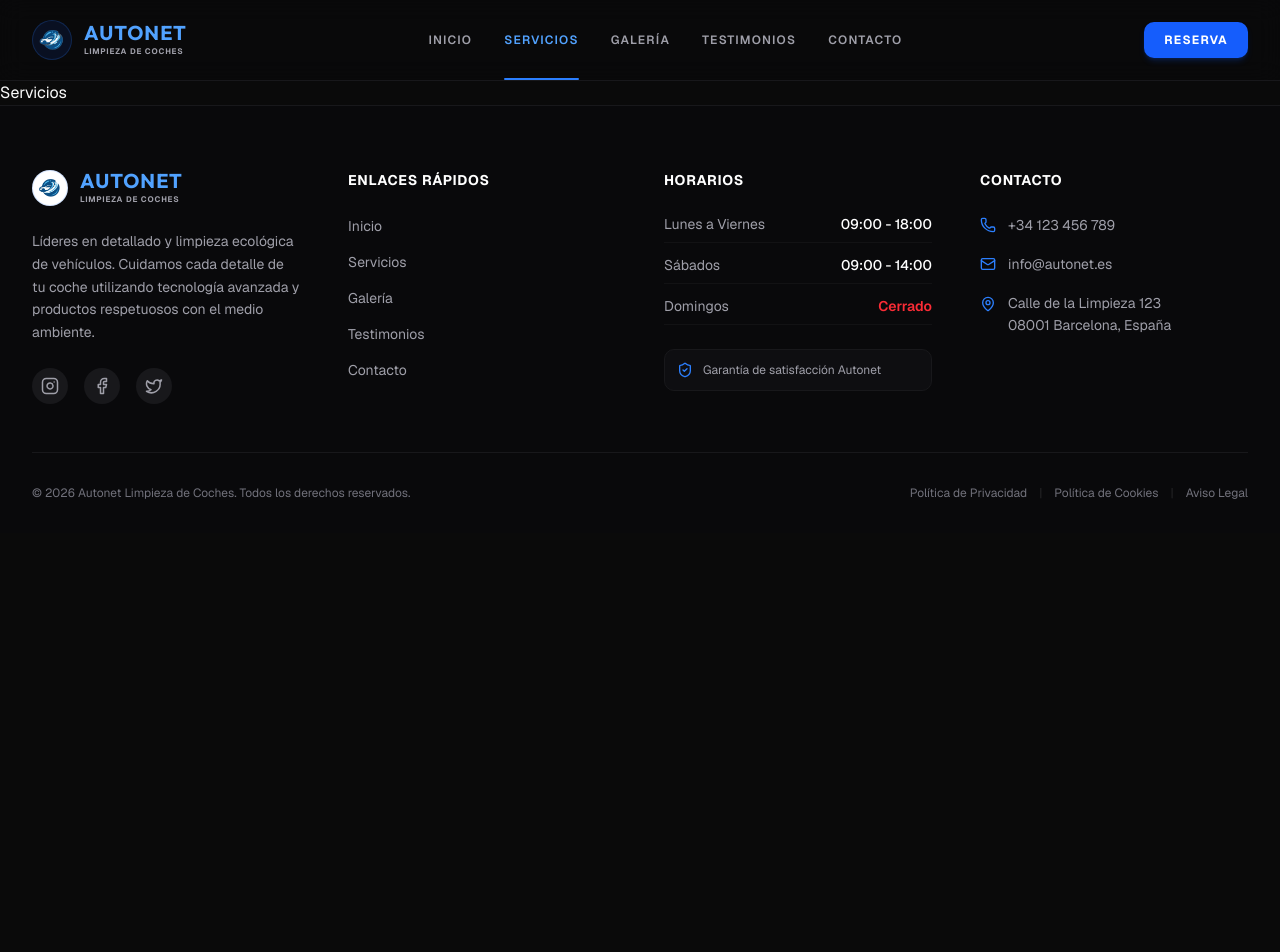
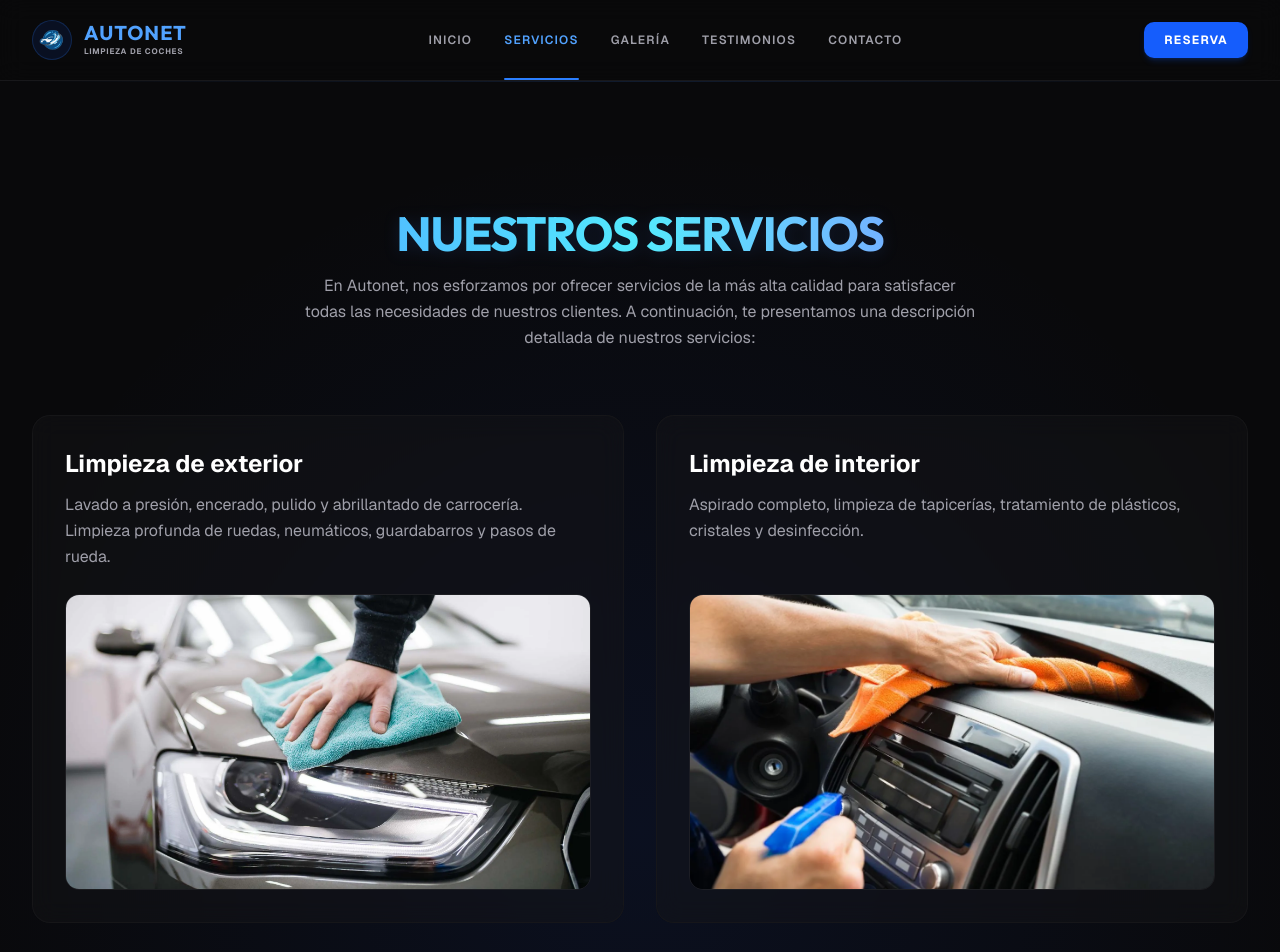
Before and after one commit to svanrell/autonet, a Next.js app: page /servicios in a window 1280 px wide. Shown: the top 952 px of the page. Before the commit the page ends 800 px from the top, so only its background shows below. Built offline with nearby package versions, Linux system fonts and the light colour scheme.

Commit message:
feat: implement services page with client-side component and styling

```diff
--- a/src/app/globals.css
+++ b/src/app/globals.css
@@ -629,6 +629,72 @@
   @apply w-full bg-blue-600 hover:bg-blue-700 text-white py-3 px-6 rounded-lg text-xs uppercase tracking-widest font-bold transition-all duration-300 shadow-md shadow-blue-600/20 flex items-center justify-center gap-2 active:scale-[0.98];
 }
 
+/* --- CLASES PERSONALIZADAS DE SERVICIOS (EN ESPAÑOL) --- */
+
+.contenedor-principal-servicios {
+  @apply min-h-screen bg-zinc-950 text-white pt-32 pb-24 relative overflow-hidden;
+  background: radial-gradient(circle at 50% 50%, rgba(29, 78, 216, 0.1) 0%, rgba(9, 9, 11, 0) 70%), #09090b;
+}
+
+.contenedor-principal-servicios::before {
+  content: '';
+  position: absolute;
+  top: 0;
+  left: 0;
+  right: 0;
+  height: 1px;
+  background: linear-gradient(to right, transparent, rgba(59, 130, 246, 0.15), transparent);
+}
+
+.contenedor-servicios {
+  @apply max-w-4xl mx-auto text-center px-6 mb-16 relative z-10;
+}
+
+.contenedor-servicios h1 {
+  @apply text-4xl md:text-5xl font-black mb-4 font-display uppercase tracking-tight text-transparent bg-clip-text bg-linear-to-r from-blue-400 via-cyan-300 to-indigo-400;
+  filter: drop-shadow(0 2px 8px rgba(59, 130, 246, 0.15));
+}
+
+.contenedor-servicios p {
+  @apply text-zinc-400 max-w-2xl mx-auto text-sm md:text-base leading-relaxed;
+}
+
+.contenedor-servicios-tipos {
+  @apply max-w-7xl mx-auto px-4 sm:px-6 lg:px-8 grid grid-cols-1 md:grid-cols-2 gap-8 relative z-10;
+}
+
+.contenedor-servicio {
+  @apply relative flex flex-col justify-between p-6 md:p-8 rounded-2xl bg-zinc-900/40 border border-zinc-900/80 backdrop-blur-md hover:border-blue-500/50 hover:bg-[#0f1126]/60 hover:shadow-[0_0_40px_rgba(59,130,246,0.15)] transition-all duration-500;
+}
+
+.contenedor-servicio h2 {
+  @apply text-xl md:text-2xl font-bold text-white mb-3 transition-colors duration-300;
+}
+
+.contenedor-servicio:hover h2 {
+  @apply text-blue-400;
+}
+
+.contenedor-servicio p {
+  @apply text-zinc-400 text-sm md:text-base leading-relaxed mb-6 flex-grow;
+}
+
+.contenedor-servicio-imagen-wrapper {
+  @apply relative w-full aspect-video rounded-xl overflow-hidden border border-zinc-800/60 transition-all duration-300;
+}
+
+.contenedor-servicio:hover .contenedor-servicio-imagen-wrapper {
+  @apply border-zinc-700/80;
+}
+
+.contenedor-servicio img {
+  @apply object-cover w-full h-full transition-transform duration-700;
+}
+
+.contenedor-servicio:hover img {
+  @apply scale-105;
+}
+
 :root {
   --background: oklch(1 0 0);
   --foreground: oklch(0.145 0 0);
--- /dev/null
+++ b/src/app/servicios/ServicioClient.tsx
@@ -0,0 +1,72 @@
+"use client";
+
+import { useState } from "react";
+import Navbar from "@/components/layout/navbar";
+import Footer from "@/components/layout/footer";
+import Image from "next/image";
+import Link from "next/link";
+
+interface Servicios {
+    titulo: string;
+    descripcion: string;
+    imagen: string;
+}
+
+const servicios: Servicios[] = [
+    {
+        titulo: "Limpieza de exterior",
+        descripcion: "Lavado a presión, encerado, pulido y abrillantado de carrocería. Limpieza profunda de ruedas, neumáticos, guardabarros y pasos de rueda.",
+        imagen: "/images/coche1.webp"
+    },
+    {
+        titulo: "Limpieza de interior",
+        descripcion: "Aspirado completo, limpieza de tapicerías, tratamiento de plásticos, cristales y desinfección.",
+        imagen: "/images/coche2.webp"
+    },
+    {
+        titulo: "Limpieza de llantas",
+        descripcion: "Limpieza de llantas, eliminación de grasa y suciedad, pulido y abrillantado.",
+        imagen: "/images/coche3.webp"
+    },
+    {
+        titulo: "Limpieza de tapicerías",
+        descripcion: "Limpieza de tapicerías, eliminación de grasa y suciedad, pulido y abrillantado.",
+        imagen: "/images/coche4.webp"
+    }
+]
+
+export default function ServiciosClient() {
+    return (
+        <>
+            <Navbar />
+            <main>
+                <div className="contenedor-principal-servicios">
+                    <div className="contenedor-servicios">
+                        <h1>Nuestros Servicios</h1>
+                        <p>En Autonet, nos esforzamos por ofrecer servicios de la más alta calidad para satisfacer todas las necesidades de nuestros clientes. A continuación, te presentamos una descripción detallada de nuestros servicios:</p>
+                    </div>
+                    <div className="contenedor-servicios-tipos">
+                        {servicios.map((servicio, index) => {
+                            return (
+                                <div key={index} className="contenedor-servicio">
+                                    <div className="contenedor-servicio-texto">
+                                        <h2>{servicio.titulo}</h2>
+                                        <p>{servicio.descripcion}</p>
+                                    </div>
+                                    <div className="contenedor-servicio-imagen-wrapper">
+                                        <Image src={servicio.imagen} alt={servicio.titulo} width={500} height={500} />
+                                    </div>
+                                </div>
+                            )
+                        })}
+                    </div>
+                    <div className="contenedor-boton-reserva-servicios">
+                        <h3>¿Listo para reservar?</h3>
+                        <Link href="/reservas" className="boton-reserva">Reservar</Link>
+                    </div>
+                </div>
+            </main>
+            <Footer />
+        </>
+    )
+}
--- a/src/app/servicios/page.tsx
+++ b/src/app/servicios/page.tsx
@@ -1,16 +1,13 @@
-"use client";
+import type { Metadata } from "next";
+import ServiciosClient from "./ServicioClient";
 
-import Navbar from "@/components/layout/navbar";
-import Footer from "@/components/layout/footer";
+export const metadata: Metadata = {
+    title: "Servicios - Autonet",
+    description: "Servicios que ofrece Autonet"
+};
 
 export default function Servicios() {
     return (
-        <>
-            <Navbar />
-            <main>
-                <h1>Servicios</h1>
-            </main>
-            <Footer />
-        </>
+        <ServiciosClient />
     );
 }
```
